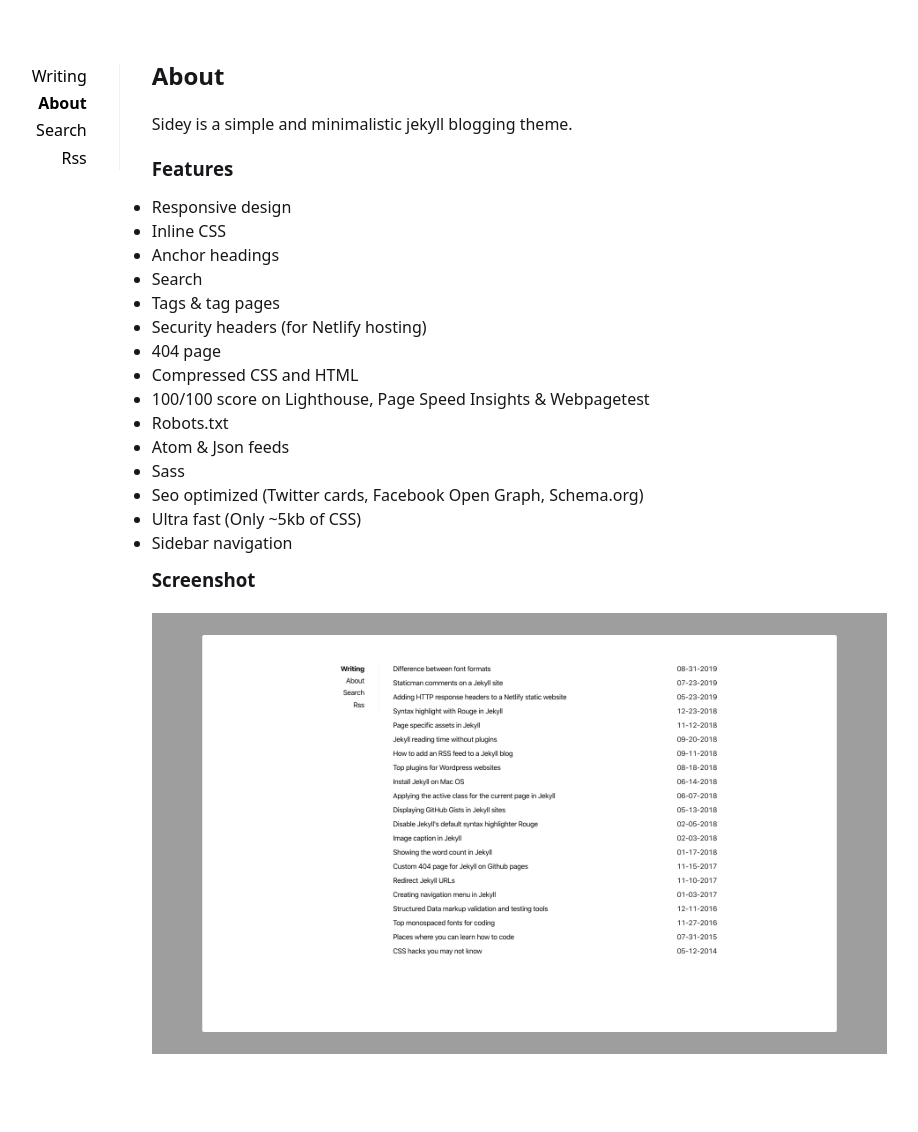
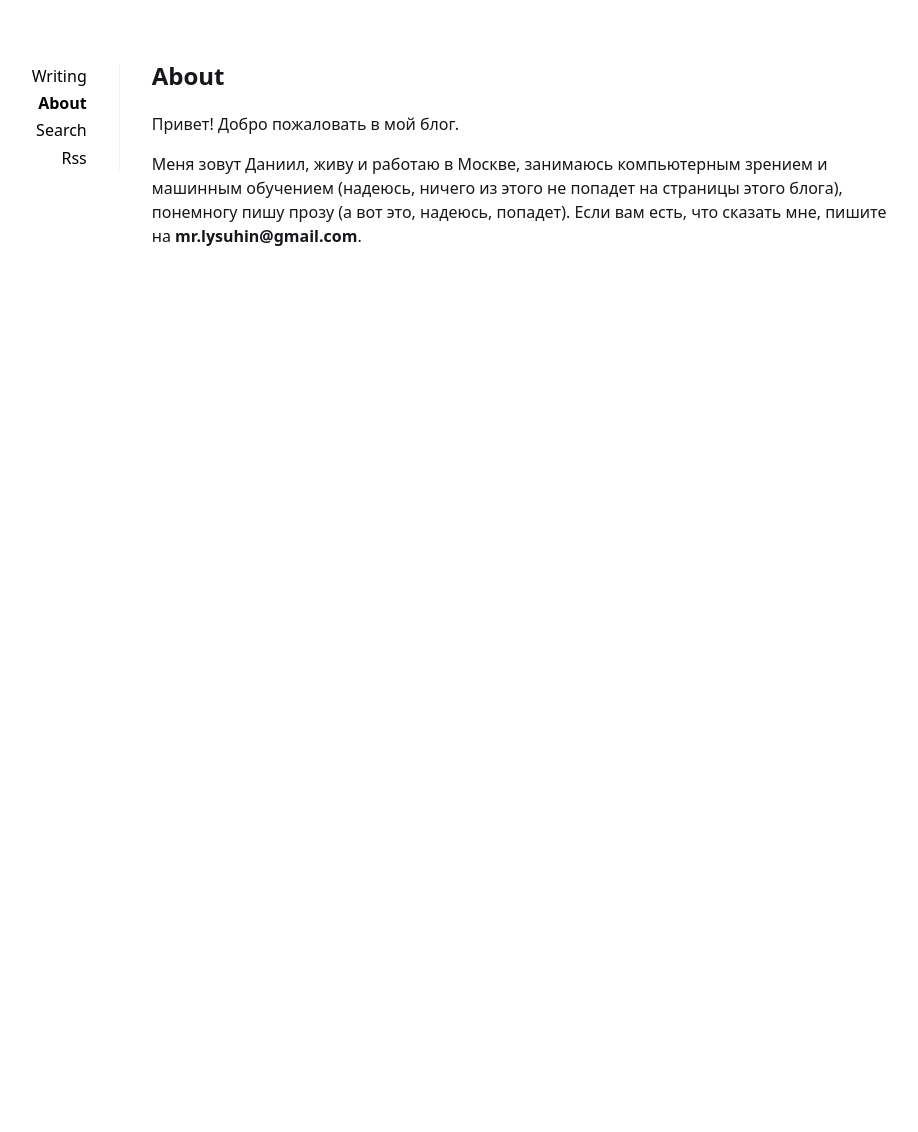
Before and after one commit to lysukhin/lysukhin.github.io, a Jekyll site: the page built from _pages/about.md, in a window 1280 px wide. Shown: the whole page, without its empty margins (201-1119 px from the left). Built offline with Jekyll 4.4.1, drawn with Linux system fonts in a browser that asks for light colours; after the commit the page ends 900 px from its top, so only the background shows below that.

Commit message:
Changed about page

```diff
--- a/_pages/about.md
+++ b/_pages/about.md
@@ -3,26 +3,8 @@ layout: page
 title: About
 ---
 
-Sidey is a simple and minimalistic jekyll blogging theme.
+Привет!
+Добро пожаловать в мой блог.
 
-### Features
-
-- Responsive design
-- Inline CSS
-- Anchor headings
-- Search
-- Tags & tag pages
-- Security headers (for Netlify hosting)
-- 404 page
-- Compressed CSS and HTML
-- 100/100 score on Lighthouse, Page Speed Insights & Webpagetest
-- Robots.txt
-- Atom & Json feeds
-- Sass
-- Seo optimized (Twitter cards, Facebook Open Graph, Schema.org)
-- Ultra fast (Only ~5kb of CSS)
-- Sidebar navigation
-
-### Screenshot
-
-![Screenshot](screenshot.png)
+Меня зовут Даниил, живу и работаю в Москве, занимаюсь компьютерным зрением и машинным обучением (надеюсь, ничего из этого не попадет на страницы этого блога), понемногу пишу прозу (а вот это, надеюсь, попадет).
+Если вам есть, что сказать мне, пишите на **mr.lysuhin@gmail.com**.
```
